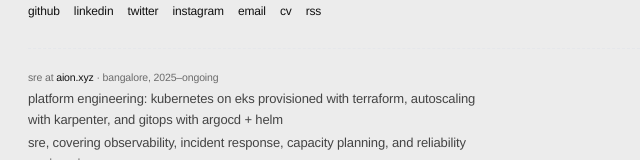
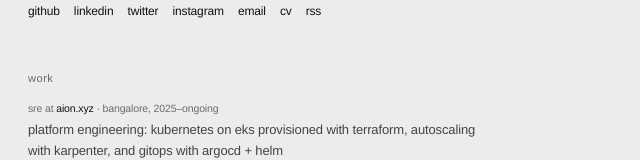
Before and after one commit to lijuuu/me, a React (Vite) app: page / in a window 1280 px wide. Shown: the part 223-383 px from the top of the page, without its empty margins (0-640 px from the left). Built offline with nearby package versions, Linux system fonts and the light colour scheme.

Commit message:
add a work heading, matching projects and writing
Signed-off-by: liju thomas <lijuuu@users.noreply.github.com>

```diff
--- a/src/pages/Home.tsx
+++ b/src/pages/Home.tsx
@@ -194,6 +194,7 @@ export default function Home() {
       </header>
 
       <section className="flex flex-col gap-4 pt-6 border-t border-dashed border-black/12">
+        <h2 className="text-[11px] text-[#111111]/60 lowercase font-medium tracking-wider">work</h2>
         {SITE.work.map((w, i) => (
           <div key={i} className="flex flex-col gap-1">
             <p className="text-xs text-[#6b6b6b] lowercase">
```
